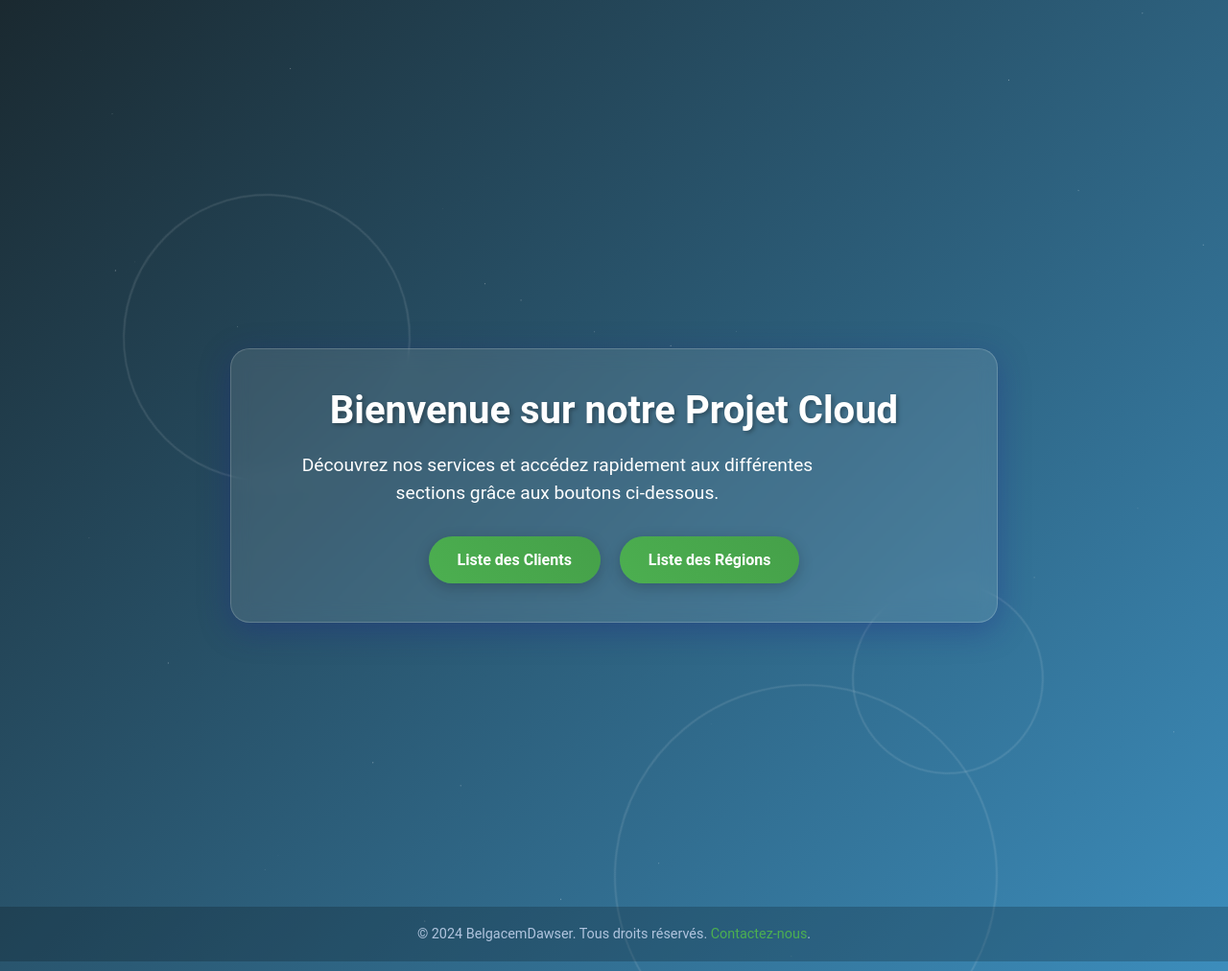
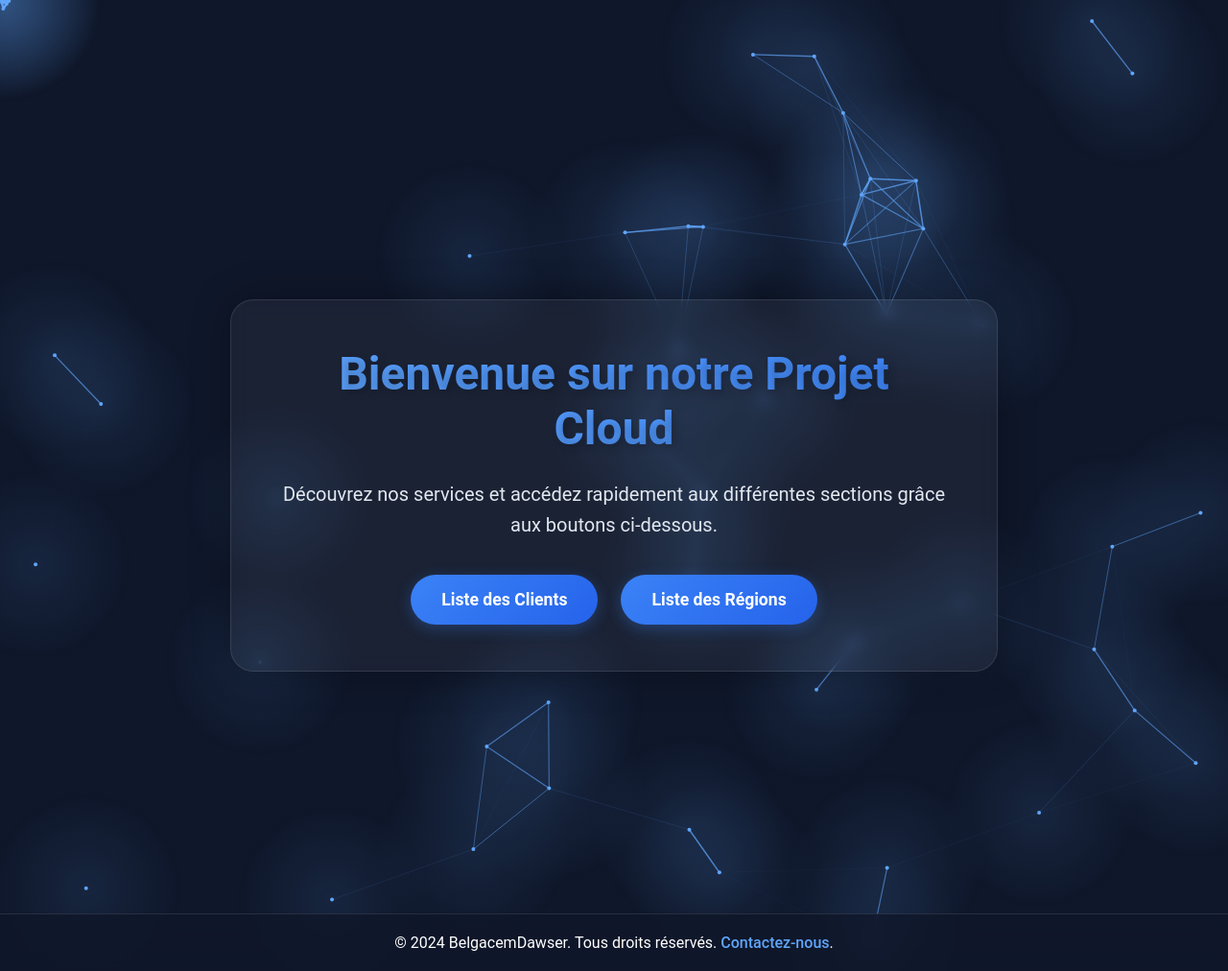
Before and after one commit to kboris0/cloud, a Flask app: page / in a window 1280 px wide. Shown: the whole page at 96% size. Run offline with Flask 2, Linux system fonts and the light colour scheme.

Commit message:
fkfjffkf

```diff
--- a/templates/accueil.html
+++ b/templates/accueil.html
@@ -13,160 +13,119 @@
 
         body {
             font-family: 'Roboto', Arial, sans-serif;
-            background: #1a2930;
+            background: #0F172A;
             color: #ffffff;
             display: flex;
             flex-direction: column;
             align-items: center;
             justify-content: center;
-            height: 100vh;
+            min-height: 100vh;
             text-align: center;
             position: relative;
             overflow: hidden;
         }
 
-        /* Animation de l'arrière-plan */
-        .background {
+        canvas {
             position: fixed;
             top: 0;
             left: 0;
             width: 100%;
             height: 100%;
-            z-index: -1;
-            background: linear-gradient(135deg, #1a2930, #3c8dbc);
-        }
-
-        .particles {
-            position: absolute;
-            top: 0;
-            left: 0;
-            width: 100%;
-            height: 100%;
-        }
-
-        .particle {
-            position: absolute;
-            width: 1px;
-            height: 1px;
-            background-color: rgba(255, 255, 255, 0.5);
+            z-index: 1;
             pointer-events: none;
         }
 
-        @keyframes moveParticle {
-            0% {
-                transform: translate(0, 0) rotate(0deg);
-                opacity: 0;
-            }
-            50% {
-                opacity: 0.8;
-            }
-            100% {
-                transform: translate(var(--moveX), var(--moveY)) rotate(360deg);
-                opacity: 0;
-            }
+        .content-wrapper {
+            position: relative;
+            z-index: 2;
+            background: rgba(255, 255, 255, 0.05);
+            backdrop-filter: blur(8px);
+            border: 1px solid rgba(255, 255, 255, 0.1);
+            border-radius: 24px;
+            padding: 48px;
+            max-width: 800px;
+            width: 90%;
+            margin: 20px;
+            box-shadow: 0 0 40px rgba(0, 0, 0, 0.3);
+            transition: all 0.5s ease;
         }
 
-        .geometric {
-            position: absolute;
-            border: 2px solid rgba(255, 255, 255, 0.1);
-            border-radius: 50%;
-            animation: rotate 20s linear infinite;
-        }
-
-        @keyframes rotate {
-            from {
-                transform: rotate(0deg);
-            }
-            to {
-                transform: rotate(360deg);
-            }
-        }
-
-        /* Contenu principal avec effet glassmorphism */
-        .content-wrapper {
-            background: rgba(255, 255, 255, 0.1);
-            backdrop-filter: blur(10px);
-            border-radius: 20px;
-            padding: 40px;
-            box-shadow: 0 8px 32px 0 rgba(31, 38, 135, 0.37);
-            border: 1px solid rgba(255, 255, 255, 0.18);
-            max-width: 800px;
-            width: 90%;
-            z-index: 1;
+        .content-wrapper:hover {
+            transform: translateY(-5px);
+            box-shadow: 0 0 60px rgba(0, 0, 0, 0.4);
+            border-color: rgba(255, 255, 255, 0.2);
         }
 
         h1 {
-            font-size: 2.5rem;
-            margin-bottom: 20px;
-            font-weight: bold;
-            position: relative;
-            text-shadow: 2px 2px 4px rgba(0, 0, 0, 0.3);
+            font-size: 3rem;
+            margin-bottom: 24px;
+            background: linear-gradient(45deg, #60A5FA, #3B82F6);
+            -webkit-background-clip: text;
+            -webkit-text-fill-color: transparent;
+            text-shadow: 4px 4px 8px rgba(0, 0, 0, 0.2);
         }
 
         p {
-            font-size: 1.2rem;
-            margin-bottom: 30px;
-            line-height: 1.5;
-            max-width: 600px;
+            font-size: 1.25rem;
+            margin-bottom: 36px;
+            line-height: 1.6;
+            color: #E2E8F0;
         }
 
         .button-container {
             display: flex;
-            gap: 20px;
+            gap: 24px;
             justify-content: center;
             flex-wrap: wrap;
         }
 
         .button {
-            padding: 15px 30px;
-            font-size: 1rem;
+            padding: 16px 32px;
+            font-size: 1.1rem;
             color: #ffffff;
-            background: linear-gradient(45deg, #4CAF50, #45a049);
+            background: linear-gradient(135deg, #3B82F6, #2563EB);
             border: none;
-            border-radius: 25px;
+            border-radius: 30px;
             cursor: pointer;
             text-decoration: none;
-            transition: all 0.3s ease;
+            transition: all 0.4s ease;
             font-weight: bold;
-            box-shadow: 0 4px 15px rgba(0, 0, 0, 0.2);
+            position: relative;
+            overflow: hidden;
+            box-shadow: 0 4px 15px rgba(59, 130, 246, 0.3);
         }
 
         .button:hover {
-            transform: translateY(-2px);
-            box-shadow: 0 6px 20px rgba(0, 0, 0, 0.3);
+            transform: translateY(-2px) scale(1.05);
+            box-shadow: 0 8px 25px rgba(59, 130, 246, 0.4);
+            background: linear-gradient(135deg, #2563EB, #1D4ED8);
         }
 
         footer {
-            position: absolute;
-            bottom: 10px;
-            text-align: center;
-            font-size: 0.9rem;
-            color: #b0c4de;
-            z-index: 1;
+            position: fixed;
+            bottom: 0;
             width: 100%;
             padding: 20px;
-            background: rgba(0, 0, 0, 0.2);
+            background: rgba(15, 23, 42, 0.8);
+            backdrop-filter: blur(10px);
+            z-index: 2;
+            border-top: 1px solid rgba(255, 255, 255, 0.1);
         }
 
         footer a {
-            color: #4CAF50;
+            color: #60A5FA;
             text-decoration: none;
-            transition: color 0.3s ease;
+            transition: all 0.3s ease;
+            font-weight: 500;
         }
 
         footer a:hover {
-            color: #45a049;
-            text-decoration: underline;
+            color: #93C5FD;
         }
     </style>
 </head>
 <body>
-    <div class="background">
-        <div class="particles" id="particles"></div>
-        <div class="geometric" style="width: 300px; height: 300px; top: 20%; left: 10%;"></div>
-        <div class="geometric" style="width: 200px; height: 200px; top: 60%; right: 15%;"></div>
-        <div class="geometric" style="width: 400px; height: 400px; bottom: -10%; left: 50%;"></div>
-    </div>
+    <canvas id="canvas"></canvas>
 
     <div class="content-wrapper">
         <h1>Bienvenue sur notre Projet Cloud</h1>
@@ -183,36 +142,139 @@
     </footer>
 
     <script>
-        // Création des particules animées
-        function createParticles() {
-            const particlesContainer = document.getElementById('particles');
-            const numberOfParticles = 50;
+        const canvas = document.getElementById('canvas');
+        const ctx = canvas.getContext('2d');
 
-            for (let i = 0; i < numberOfParticles; i++) {
-                const particle = document.createElement('div');
-                particle.className = 'particle';
+        let width = canvas.width = window.innerWidth;
+        let height = canvas.height = window.innerHeight;
 
-                // Position aléatoire
-                const posX = Math.random() * 100;
-                const posY = Math.random() * 100;
-                particle.style.left = posX + '%';
-                particle.style.top = posY + '%';
+        let mouseX = 0;
+        let mouseY = 0;
+        let points = [];
+        const numberOfPoints = 50;
+        const connectionDistance = 200;
+        const lineWidth = 2;
 
-                // Animation aléatoire
-                const moveX = (Math.random() - 0.5) * 200;
-                const moveY = (Math.random() - 0.5) * 200;
-                particle.style.setProperty('--moveX', moveX + 'px');
-                particle.style.setProperty('--moveY', moveY + 'px');
+        class Point {
+            constructor() {
+                this.x = Math.random() * width;
+                this.y = Math.random() * height;
+                this.vx = (Math.random() - 0.5) * 2;
+                this.vy = (Math.random() - 0.5) * 2;
+                this.radius = 2;
+            }
 
-                // Durée d'animation aléatoire
-                const duration = 3 + Math.random() * 4;
-                particle.style.animation = `moveParticle ${duration}s infinite`;
+            update() {
+                // Ajout d'une force d'attraction vers la souris
+                const dx = mouseX - this.x;
+                const dy = mouseY - this.y;
+                const distance = Math.sqrt(dx * dx + dy * dy);
 
-                particlesContainer.appendChild(particle);
+                if (distance < 300) {
+                    const force = (300 - distance) / 3000;
+                    this.vx += dx * force;
+                    this.vy += dy * force;
+                }
+
+                // Limitation de la vitesse
+                const speed = Math.sqrt(this.vx * this.vx + this.vy * this.vy);
+                if (speed > 3) {
+                    this.vx = (this.vx / speed) * 3;
+                    this.vy = (this.vy / speed) * 3;
+                }
+
+                this.x += this.vx;
+                this.y += this.vy;
+
+                // Rebondissement sur les bords
+                if (this.x < 0 || this.x > width) this.vx *= -1;
+                if (this.y < 0 || this.y > height) this.vy *= -1;
+            }
+
+            draw() {
+                ctx.beginPath();
+                ctx.arc(this.x, this.y, this.radius, 0, Math.PI * 2);
+                ctx.fillStyle = '#60A5FA';
+                ctx.fill();
             }
         }
 
-        createParticles();
+        function init() {
+            points = [];
+            for (let i = 0; i < numberOfPoints; i++) {
+                points.push(new Point());
+            }
+        }
+
+        function drawConnections() {
+            for (let i = 0; i < points.length; i++) {
+                for (let j = i + 1; j < points.length; j++) {
+                    const dx = points[i].x - points[j].x;
+                    const dy = points[i].y - points[j].y;
+                    const distance = Math.sqrt(dx * dx + dy * dy);
+
+                    if (distance < connectionDistance) {
+                        const opacity = 1 - (distance / connectionDistance);
+                        ctx.beginPath();
+                        ctx.moveTo(points[i].x, points[i].y);
+                        ctx.lineTo(points[j].x, points[j].y);
+                        ctx.strokeStyle = `rgba(96, 165, 250, ${opacity})`;
+                        ctx.lineWidth = lineWidth * opacity;
+                        ctx.stroke();
+                    }
+                }
+            }
+        }
+
+        function createGradient() {
+            points.forEach(point => {
+                const gradient = ctx.createRadialGradient(
+                    point.x, point.y, 0,
+                    point.x, point.y, 100
+                );
+                gradient.addColorStop(0, 'rgba(96, 165, 250, 0.1)');
+                gradient.addColorStop(1, 'rgba(96, 165, 250, 0)');
+
+                ctx.fillStyle = gradient;
+                ctx.fillRect(point.x - 100, point.y - 100, 200, 200);
+            });
+        }
+
+        function animate() {
+            ctx.clearRect(0, 0, width, height);
+
+            // Mise à jour et dessin des points
+            points.forEach(point => {
+                point.update();
+                point.draw();
+            });
+
+            // Dessin des connexions
+            drawConnections();
+            createGradient();
+
+            requestAnimationFrame(animate);
+        }
+
+        window.addEventListener('mousemove', (e) => {
+            mouseX = e.clientX;
+            mouseY = e.clientY;
+        });
+
+        window.addEventListener('resize', () => {
+            width = canvas.width = window.innerWidth;
+            height = canvas.height = window.innerHeight;
+            init();
+        });
+
+        window.addEventListener('touchmove', (e) => {
+            e.preventDefault();
+            mouseX = e.touches[0].clientX;
+            mouseY = e.touches[0].clientY;
+        }, { passive: false });
+
+        init();
+        animate();
     </script>
 </body>
 </html>
```
